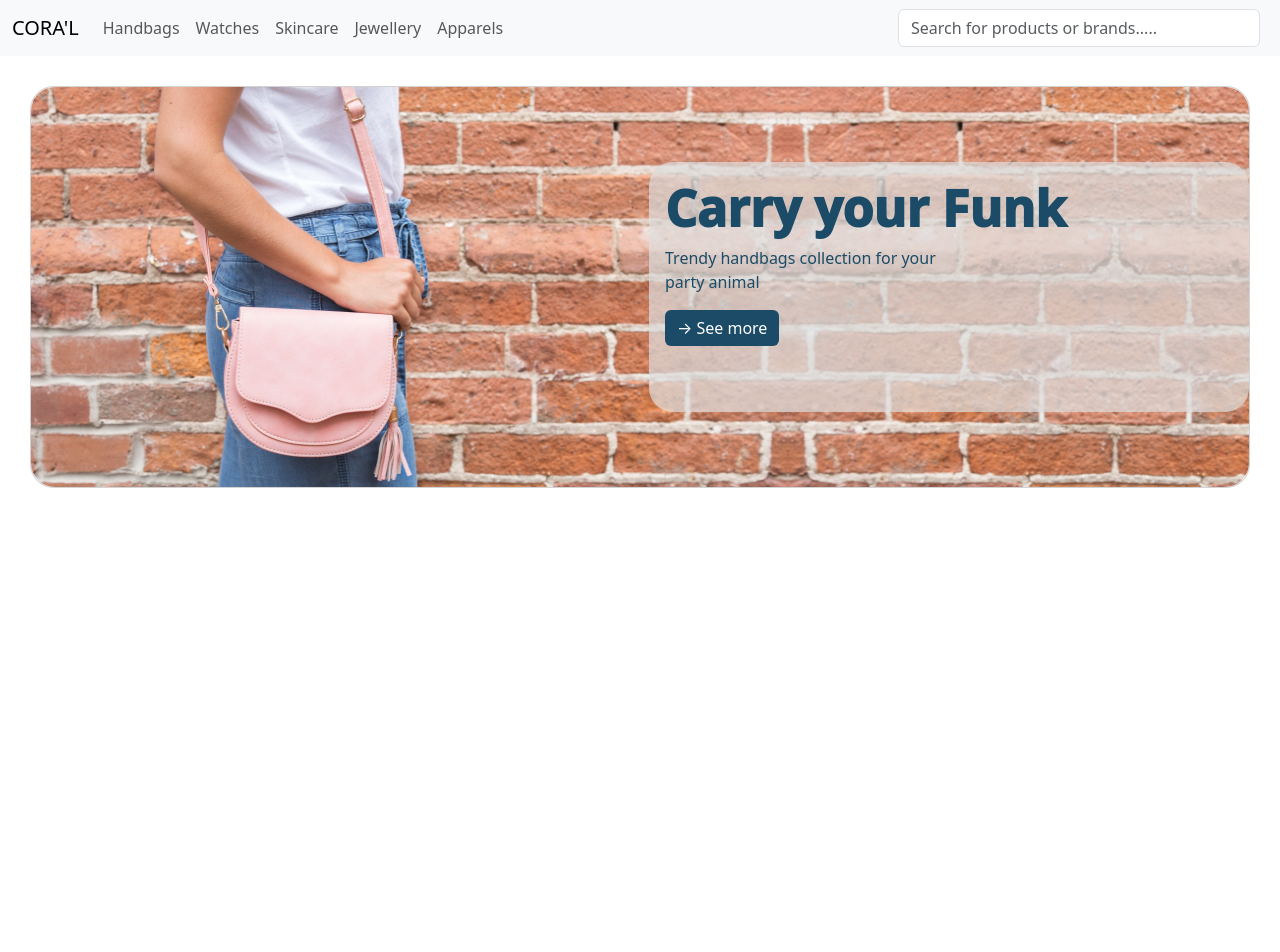
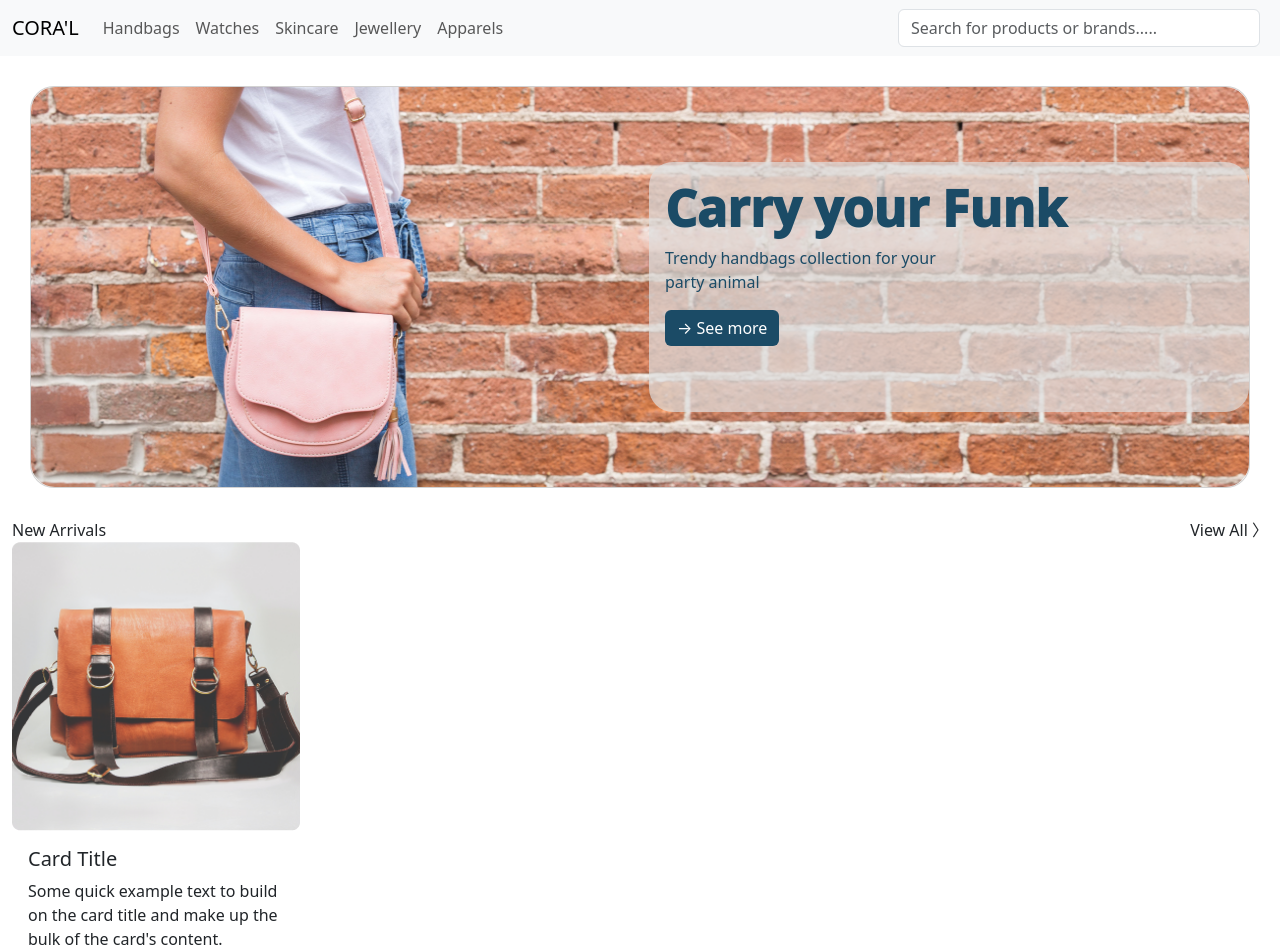
Before and after one commit to yeonso08/task, a React (Create React App) app: page / in a window 1280 px wide. Shown: the top 952 px of the page. Before the commit the page ends 800 px from the top, so only its background shows below. Built offline with nearby package versions, Linux system fonts and the light colour scheme.

Commit message:
feat : NewArrivals에 grid 추가

```diff
--- a/src/pages/Home/NewArrivals.jsx
+++ b/src/pages/Home/NewArrivals.jsx
@@ -1,3 +1,36 @@
-export default function NewArrivals() {
-    return;
+import Col from "react-bootstrap/Col";
+import Container from "react-bootstrap/Container";
+import Button from "react-bootstrap/Button";
+import Card from "react-bootstrap/Card";
+import Row from "react-bootstrap/Row";
+
+function NewArrivals() {
+  return (
+    <Container fluid>
+      <Row className="justify-content-between">
+        <Col md="auto">
+          <div>New Arrivals</div>
+        </Col>
+        <Col md="auto">
+          <div>View All 〉</div>
+        </Col>
+      </Row>
+      <Row>
+        <Col>
+          <Card style={{ width: "18rem", border: "none" }}>
+            <Card.Img variant="top" src="./Bag1.png" />
+            <Card.Body>
+              <Card.Title>Card Title</Card.Title>
+              <Card.Text>
+                Some quick example text to build on the card title and make up
+                the bulk of the card's content.
+              </Card.Text>
+            </Card.Body>
+          </Card>
+        </Col>
+      </Row>
+    </Container>
+  );
 }
+
+export default NewArrivals;
--- a/src/pages/Home/index.jsx
+++ b/src/pages/Home/index.jsx
@@ -1,11 +1,13 @@
 import Layout from "../../components/Layout/Layout";
 import Hero from "./Hero";
+import NewArrivals from "./NewArrivals";
 
 export default function Home() {
     return (
         <>
             <Layout />
             <Hero />
+            <NewArrivals />
         </>
     )
 }
```
Also changed, not shown: public/Bag1.png (added).
